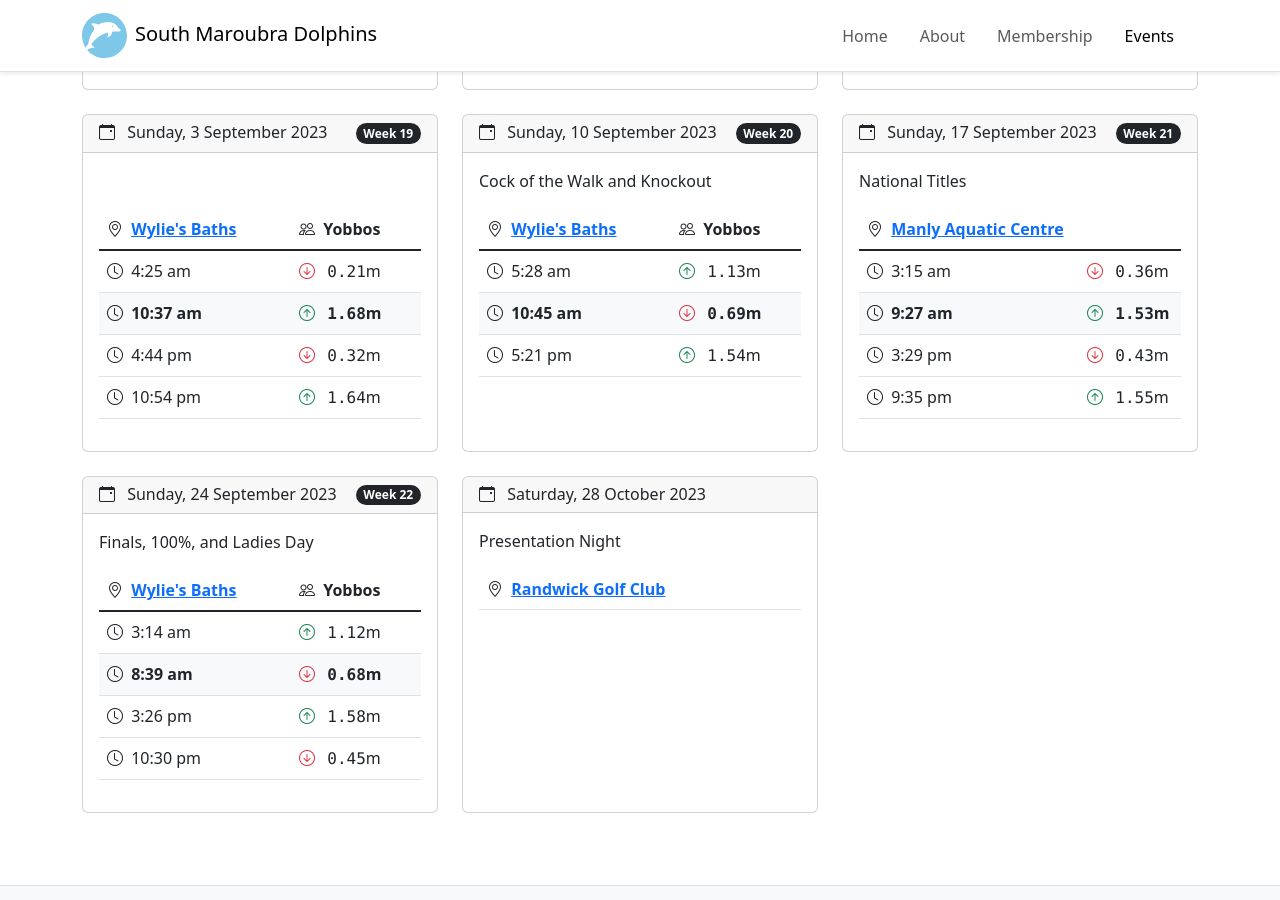
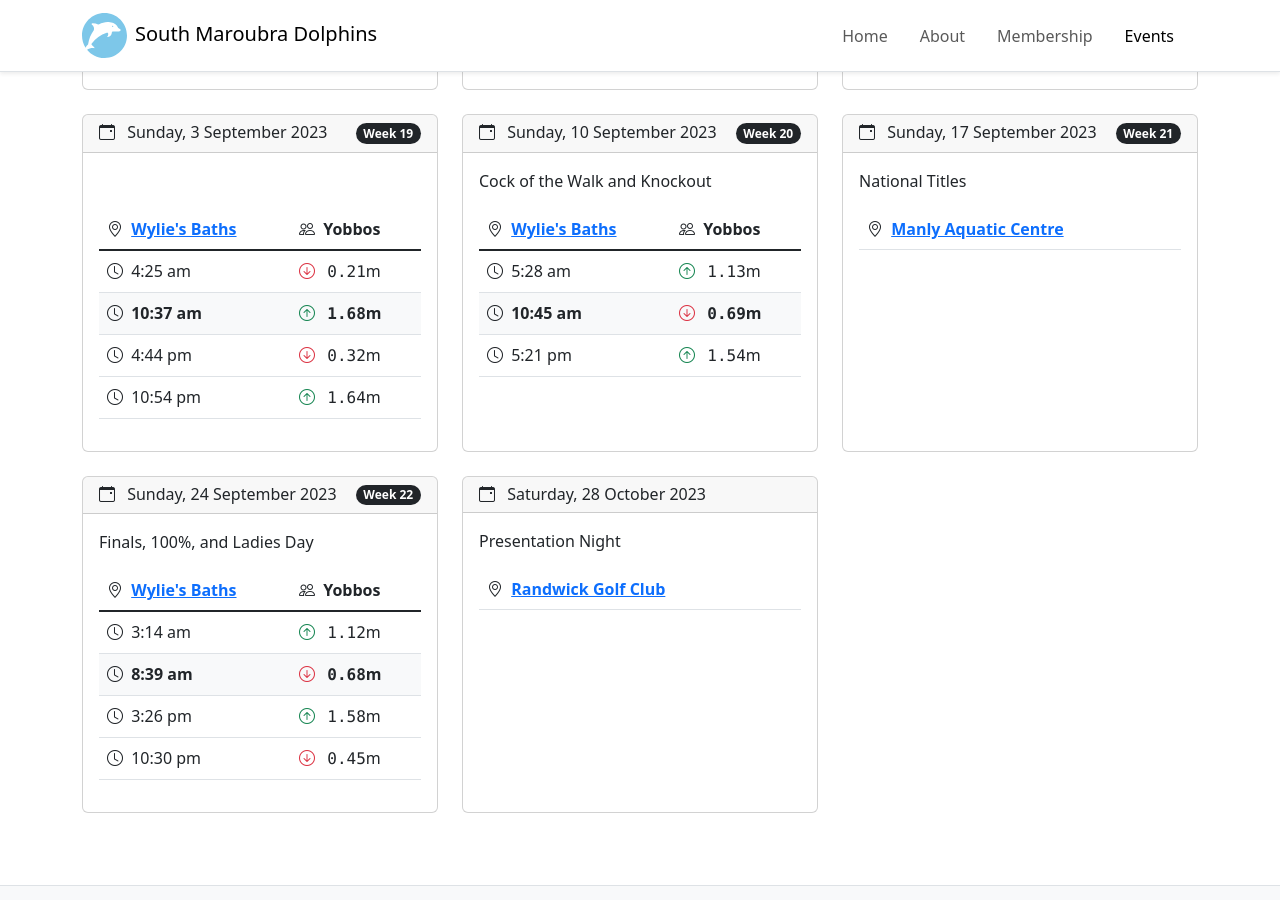
Before and after one commit to robertlove/south-maroubra-dolphins, a Jekyll site: the page built from events.html, in a window 1280 px wide and 900 px high, scrolled down 2513 px. Built offline with Jekyll 4.4.1, drawn with Linux system fonts in a browser that asks for light colours.

Commit message:
Update events.yaml

```diff
--- a/_data/events.yaml
+++ b/_data/events.yaml
@@ -289,15 +289,6 @@
   location:
     name: Manly Aquatic Centre
     url: https://www.northernbeaches.nsw.gov.au/things-to-do/swimming-pools/manly-aquatic-centre
-  tides:
-    - time: 2023-09-17 03:15:00 +1000
-      height: 0.36
-    - time: 2023-09-17 09:27:00 +1000
-      height: 1.53
-    - time: 2023-09-17 15:29:00 +1000
-      height: 0.43
-    - time: 2023-09-17 21:35:00 +1000
-      height: 1.55
 - description: Finals, 100%, and Ladies Day
   date: 2023-09-24 09:00:00 +1000
   cooking: Yobbos
```
